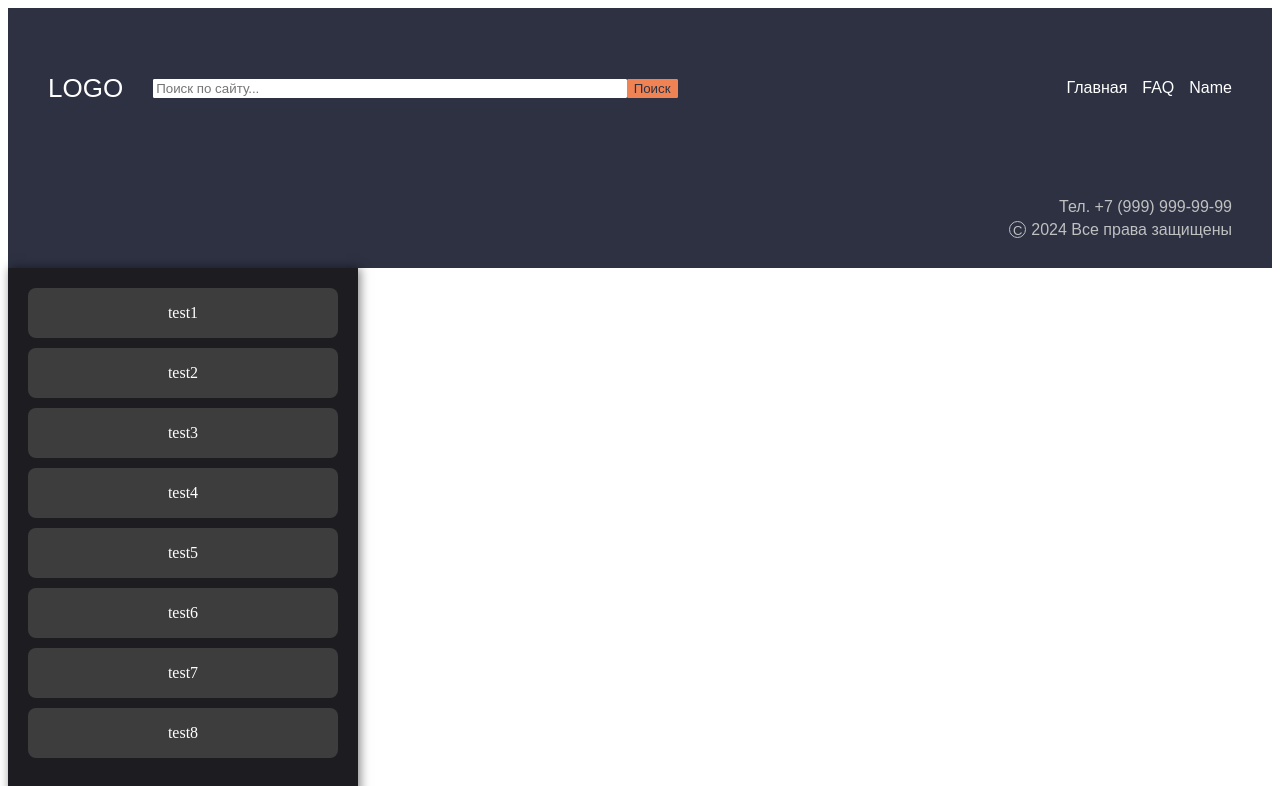
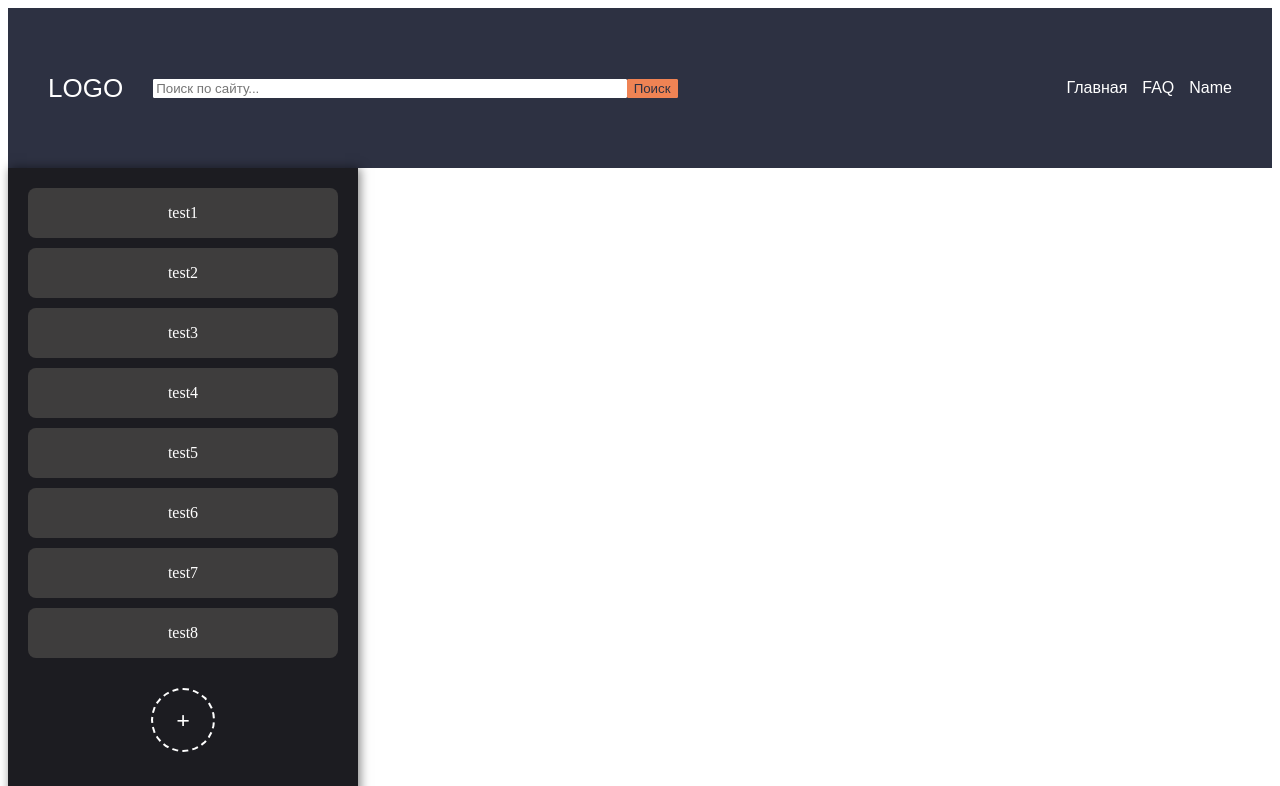
Before and after one commit to ryabovav82/handbook, a React app: page / in a window 1280 px wide. Shown: the top 786 px of the page. Built offline with nearby package versions, Linux system fonts and the light colour scheme.

Commit message:
app change route and nav

```diff
--- a/src/components/app/app.tsx
+++ b/src/components/app/app.tsx
@@ -4,13 +4,34 @@ import { AppFooter, AppHeader, AppNavigate } from '@components';
 import { AppMain } from '../app-main';
 import { Route, Routes, useLocation } from 'react-router-dom';
 
-const App = () => (
-  <div className={styles.app}>
-    <AppHeader />
-    <AppFooter />
-    <AppNavigate />
-    <AppMain />
-  </div>
-);
+const App = () => {
+  const location = useLocation();
+
+  const shouldHideNavigate = ['/faq', '/report-error', '/login'].includes(
+    location.pathname
+  );
+
+  return (
+    <div className={styles.app}>
+      <AppHeader />
+
+      {!shouldHideNavigate && <AppNavigate />}
+
+      <Routes>
+        <Route path='/' element={<AppMain />} />
+
+        <Route path='/faq' element={<h1>FAQ Page</h1>} />
+        <Route path='/report-error' element={<h1>Report Error Page</h1>} />
+        <Route path='/login' element={<h1>Login Page</h1>} />
+
+        <Route path='/card/:id' element={<h1>Card Page</h1>} />
+
+        <Route path='/other-page' element={<h1>Other Page</h1>} />
+      </Routes>
+
+      <AppFooter />
+    </div>
+  );
+};
 
 export default App;
```
